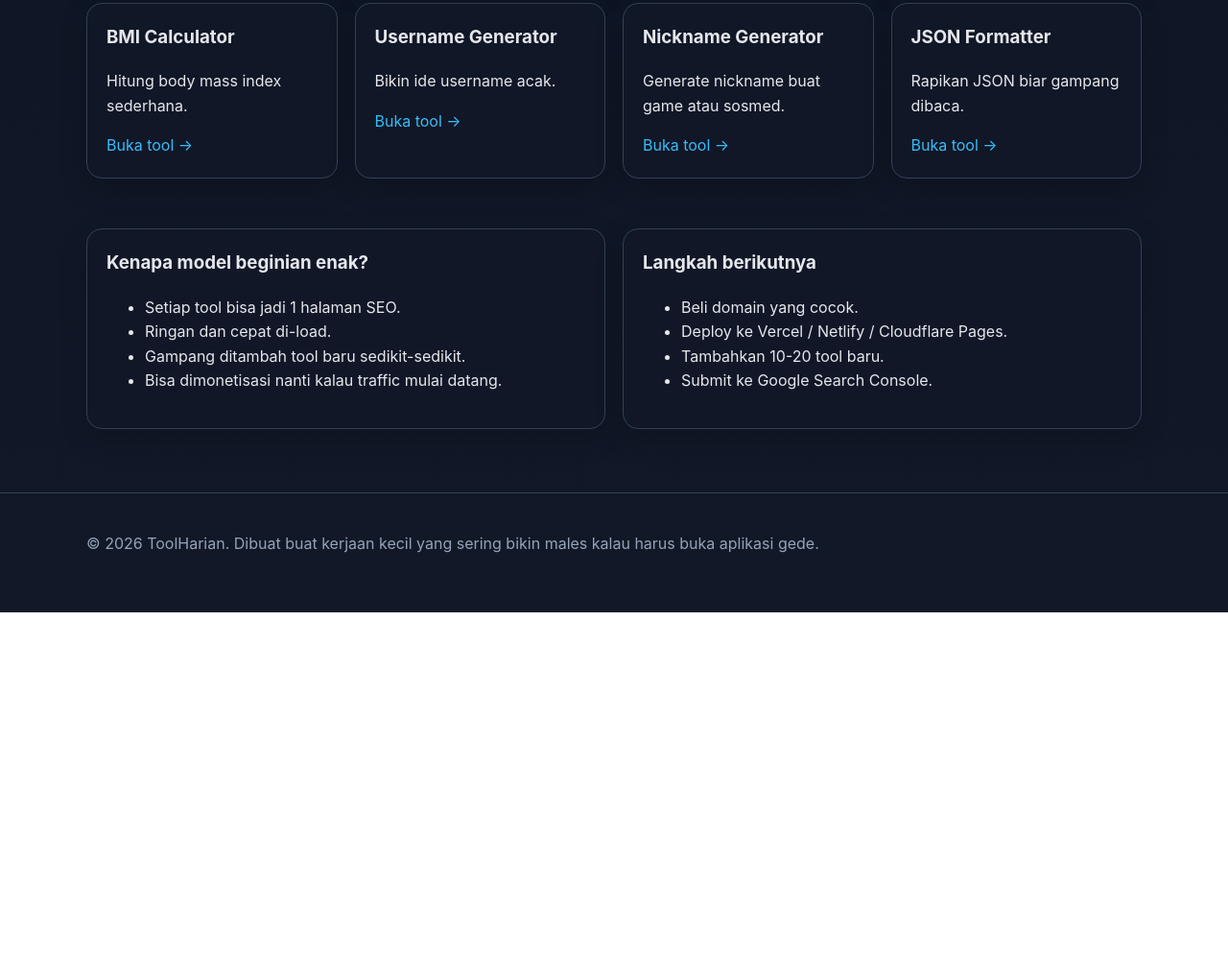
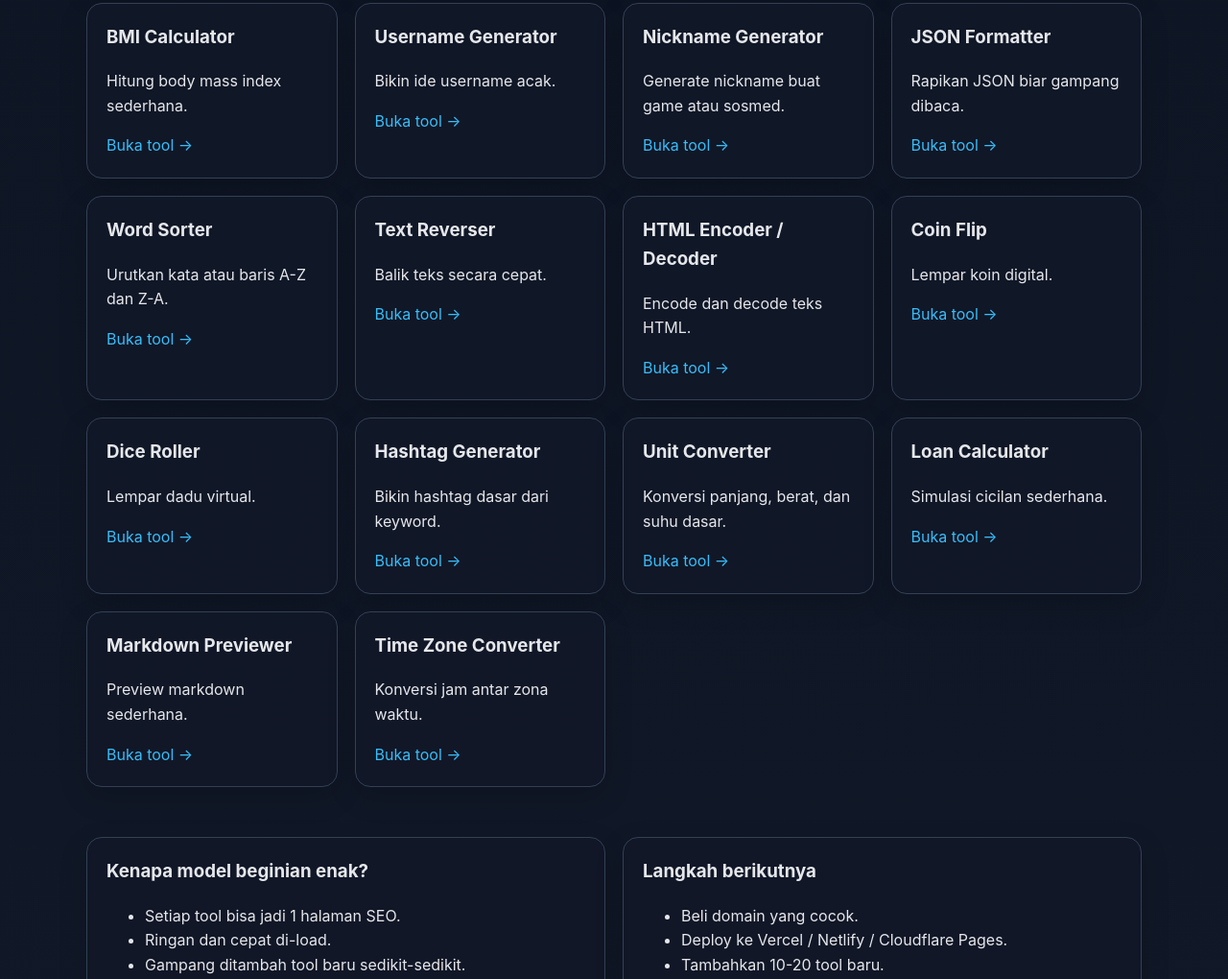
Before and after one commit to lucasjustinudin/toolharian-mvp, a plain HTML site: page index.html in a window 1280 px wide. Shown: the part 1428-2448 px from the top of the page at 96% size. Before the commit the page ends 2066 px from the top, so only its background shows below. Drawn offline with Linux system fonts and the light colour scheme.

Commit message:
Add second batch of 10 tools

```diff
--- a/index.html
+++ b/index.html
@@ -35,7 +35,7 @@
 
     <section id="tools">
       <div class="container">
-        <h2>20 Tools awal</h2>
+        <h2>30 Tools awal</h2>
         <div class="grid">
           <div class="card"><h3>Word Counter</h3><p>Hitung jumlah kata, karakter, kalimat, dan paragraf.</p><a href="tools/word-counter.html">Buka tool →</a></div>
           <div class="card"><h3>Character Counter</h3><p>Hitung karakter dengan atau tanpa spasi.</p><a href="tools/character-counter.html">Buka tool →</a></div>
@@ -58,6 +58,17 @@
           <div class="card"><h3>Username Generator</h3><p>Bikin ide username acak.</p><a href="tools/username-generator.html">Buka tool →</a></div>
           <div class="card"><h3>Nickname Generator</h3><p>Generate nickname buat game atau sosmed.</p><a href="tools/nickname-generator.html">Buka tool →</a></div>
           <div class="card"><h3>JSON Formatter</h3><p>Rapikan JSON biar gampang dibaca.</p><a href="tools/json-formatter.html">Buka tool →</a></div>
+
+          <div class="card"><h3>Word Sorter</h3><p>Urutkan kata atau baris A-Z dan Z-A.</p><a href="tools/word-sorter.html">Buka tool →</a></div>
+          <div class="card"><h3>Text Reverser</h3><p>Balik teks secara cepat.</p><a href="tools/text-reverser.html">Buka tool →</a></div>
+          <div class="card"><h3>HTML Encoder / Decoder</h3><p>Encode dan decode teks HTML.</p><a href="tools/html-encoder-decoder.html">Buka tool →</a></div>
+          <div class="card"><h3>Coin Flip</h3><p>Lempar koin digital.</p><a href="tools/coin-flip.html">Buka tool →</a></div>
+          <div class="card"><h3>Dice Roller</h3><p>Lempar dadu virtual.</p><a href="tools/dice-roller.html">Buka tool →</a></div>
+          <div class="card"><h3>Hashtag Generator</h3><p>Bikin hashtag dasar dari keyword.</p><a href="tools/hashtag-generator.html">Buka tool →</a></div>
+          <div class="card"><h3>Unit Converter</h3><p>Konversi panjang, berat, dan suhu dasar.</p><a href="tools/unit-converter.html">Buka tool →</a></div>
+          <div class="card"><h3>Loan Calculator</h3><p>Simulasi cicilan sederhana.</p><a href="tools/loan-calculator.html">Buka tool →</a></div>
+          <div class="card"><h3>Markdown Previewer</h3><p>Preview markdown sederhana.</p><a href="tools/markdown-previewer.html">Buka tool →</a></div>
+          <div class="card"><h3>Time Zone Converter</h3><p>Konversi jam antar zona waktu.</p><a href="tools/time-zone-converter.html">Buka tool →</a></div>
         </div>
       </div>
     </section>
```
Also changed, not shown: tools/coin-flip.html (added, +1 -0 lines), tools/dice-roller.html (added, +1 -0 lines), tools/hashtag-generator.html (added, +1 -0 lines), tools/html-encoder-decoder.html (added, +1 -0 lines), tools/loan-calculator.html (added, +1 -0 lines), tools/markdown-previewer.html (added, +1 -0 lines), tools/text-reverser.html (added, +1 -0 lines), tools/time-zone-converter.html (added, +1 -0 lines), tools/unit-converter.html (added, +1 -0 lines), tools/word-sorter.html (added, +1 -0 lines).
